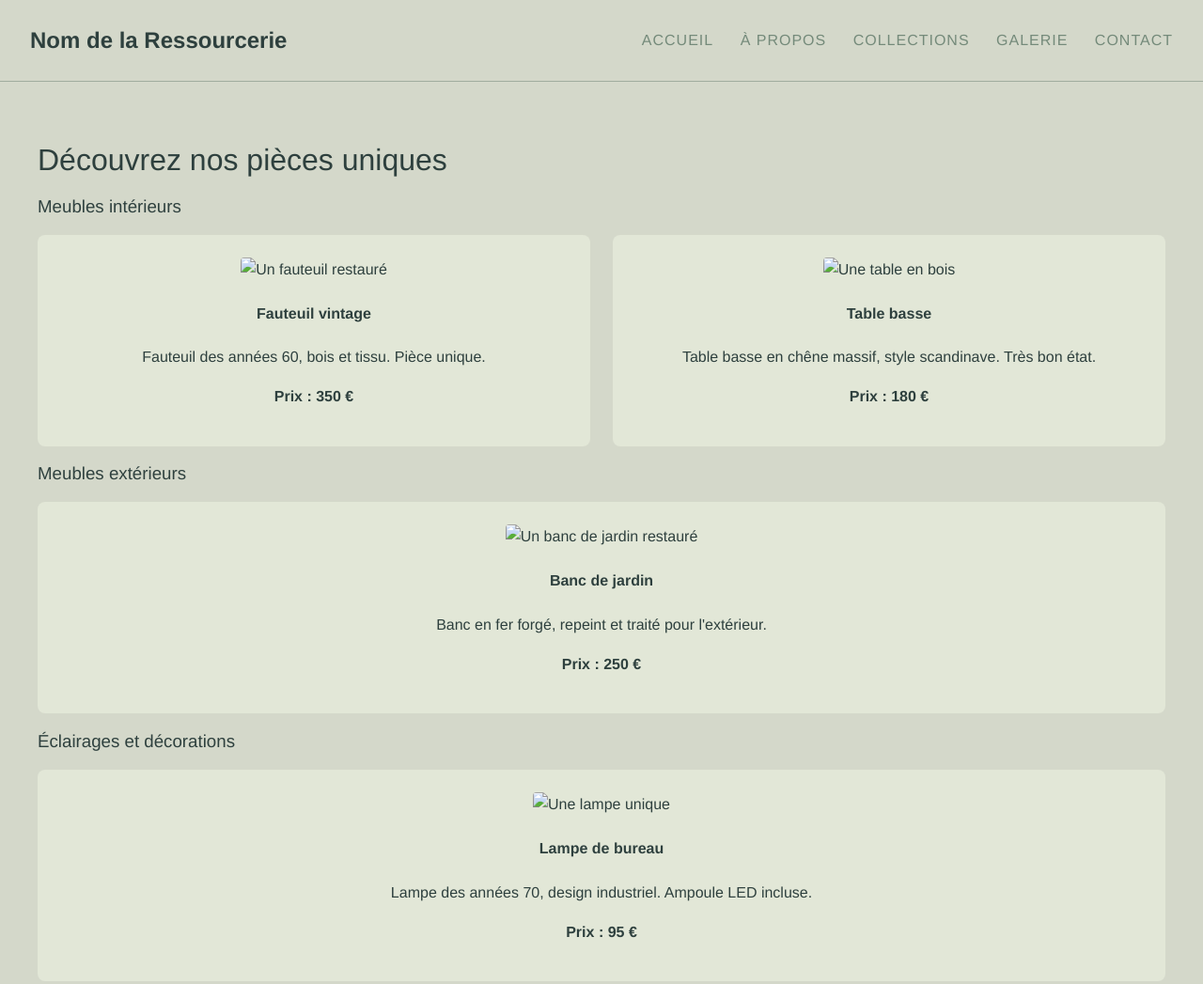
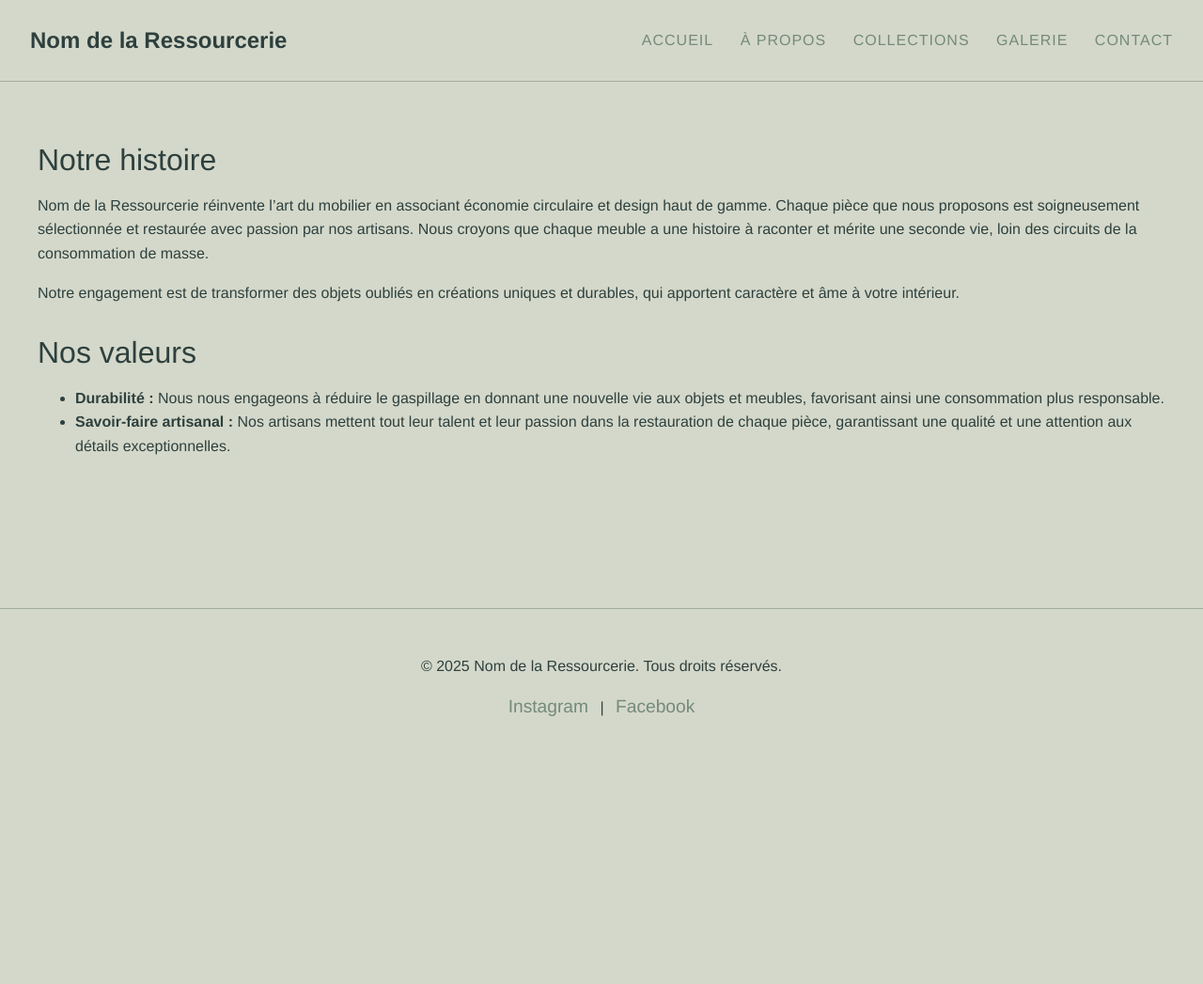
Before and after one commit to Mohamed-AmineHaddad/Ressourcerie, a plain HTML site: page apropos.html in a window 1280 px wide. Shown: the top 1047 px of the page at 94% size. After the commit the page ends 800 px from the top, so only its background shows below. Drawn offline with Linux system fonts and the light colour scheme.

Commit message:
Onglet À Propos

```diff
--- a/apropos.html
+++ b/apropos.html
@@ -3,7 +3,7 @@
 <head>
     <meta charset="UTF-8">
     <meta name="viewport" content="width=device-width, initial-scale=1.0">
-    <title>Nos collections | Nom de la Ressourcerie</title>
+    <title>À propos de nous | Nom de la Ressourcerie</title>
     <link rel="stylesheet" href="style/style.css">
 </head>
 <body>
@@ -20,43 +20,15 @@
 
     <main>
         <section class="container">
-            <h2>Découvrez nos pièces uniques</h2>
+            <h2>Notre histoire</h2>
+            <p>Nom de la Ressourcerie réinvente l’art du mobilier en associant économie circulaire et design haut de gamme. Chaque pièce que nous proposons est soigneusement sélectionnée et restaurée avec passion par nos artisans. Nous croyons que chaque meuble a une histoire à raconter et mérite une seconde vie, loin des circuits de la consommation de masse.</p>
+            <p>Notre engagement est de transformer des objets oubliés en créations uniques et durables, qui apportent caractère et âme à votre intérieur.</p>
 
-            <h3>Meubles intérieurs</h3>
-            <div class="category-list">
-                <div class="category-item">
-                    <img src="style/img/fauteuil.jpg" alt="Un fauteuil restauré">
-                    <h4>Fauteuil vintage</h4>
-                    <p>Fauteuil des années 60, bois et tissu. Pièce unique.</p>
-                    <p><strong>Prix : 350 €</strong></p>
-                </div>
-                <div class="category-item">
-                    <img src="style/img/table.jpg" alt="Une table en bois">
-                    <h4>Table basse</h4>
-                    <p>Table basse en chêne massif, style scandinave. Très bon état.</p>
-                    <p><strong>Prix : 180 €</strong></p>
-                </div>
-                </div>
-
-            <h3>Meubles extérieurs</h3>
-            <div class="category-list">
-                <div class="category-item">
-                    <img src="style/img/banc.jpg" alt="Un banc de jardin restauré">
-                    <h4>Banc de jardin</h4>
-                    <p>Banc en fer forgé, repeint et traité pour l'extérieur.</p>
-                    <p><strong>Prix : 250 €</strong></p>
-                </div>
-            </div>
-
-            <h3>Éclairages et décorations</h3>
-            <div class="category-list">
-                <div class="category-item">
-                    <img src="style/img/lampe.jpg" alt="Une lampe unique">
-                    <h4>Lampe de bureau</h4>
-                    <p>Lampe des années 70, design industriel. Ampoule LED incluse.</p>
-                    <p><strong>Prix : 95 €</strong></p>
-                </div>
-            </div>
+            <h2>Nos valeurs</h2>
+            <ul>
+                <li><strong>Durabilité :</strong> Nous nous engageons à réduire le gaspillage en donnant une nouvelle vie aux objets et meubles, favorisant ainsi une consommation plus responsable.</li>
+                <li><strong>Savoir-faire artisanal :</strong> Nos artisans mettent tout leur talent et leur passion dans la restauration de chaque pièce, garantissant une qualité et une attention aux détails exceptionnelles.</li>
+            </ul>
         </section>
     </main>
 
```
